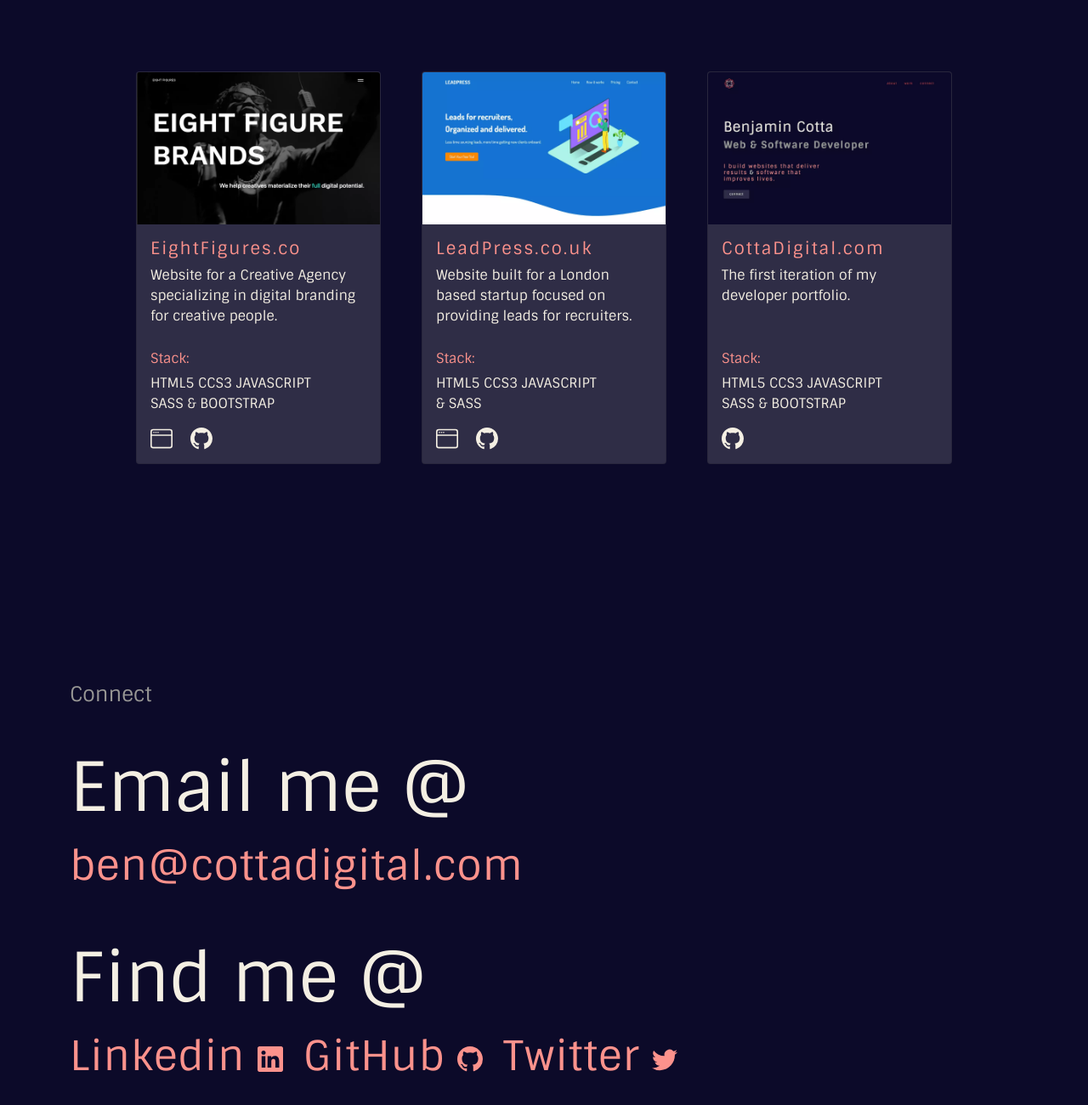
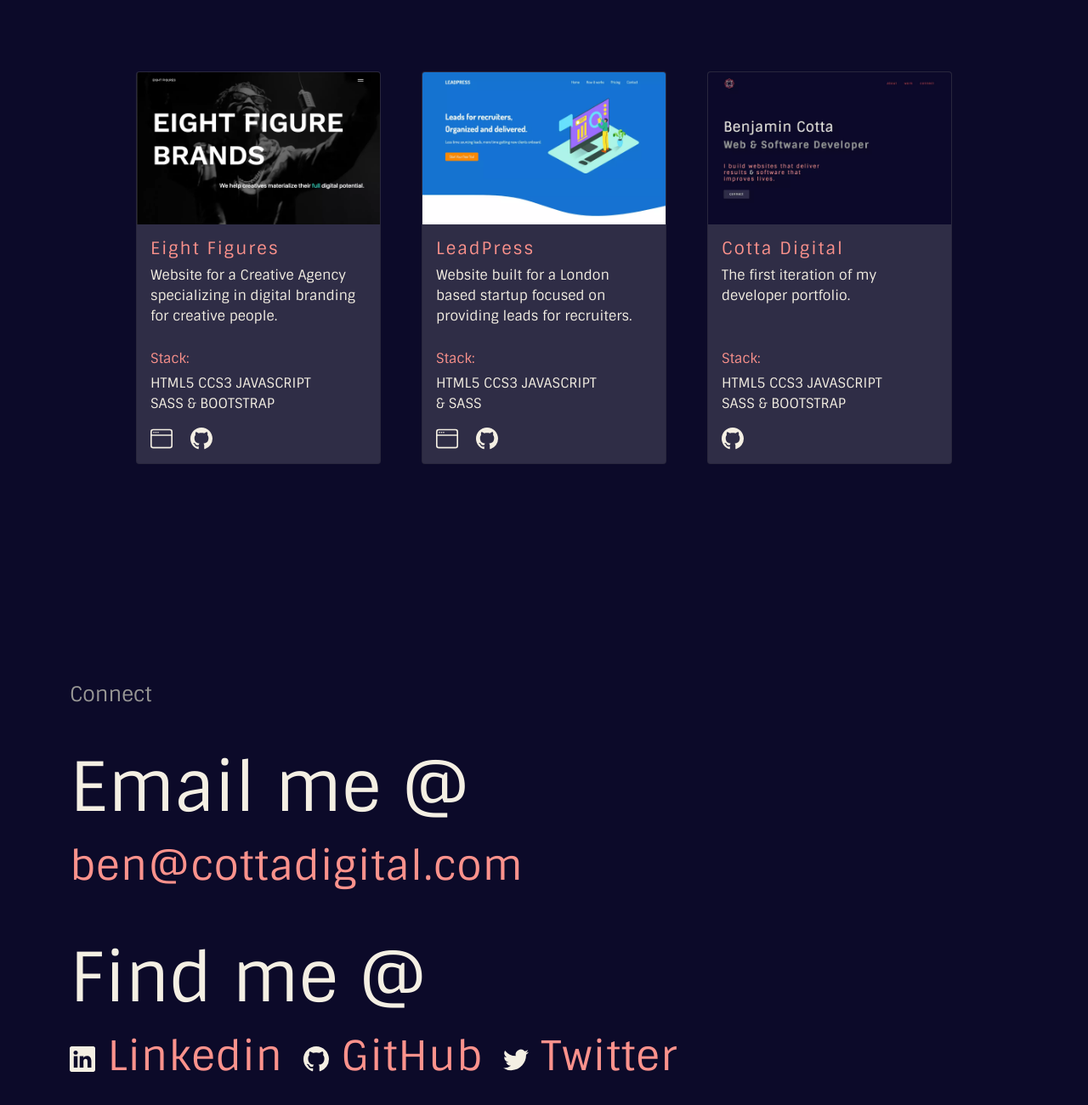
Before and after one commit to benjamincotta/Cotta-Digital-Website, a website: page index.html in a window 1280 px wide. Shown: the part 1737-3037 px from the top of the page at 85% size. Drawn offline with nearby package versions, Linux system fonts and the light colour scheme.

Commit message:
height fixes

```diff
--- a/index.html
+++ b/index.html
@@ -99,7 +99,7 @@
                     <div class="card my-4 mx-2 mx-lg-4 p-0" style="width: 18rem;">
                         <img src="/assets/eight-figures-homepage.webp" class="card-img-top" alt="eight-figures-website">
                         <div class="card-body">
-                            <h5>EightFigures.co</h5>
+                            <h5>Eight Figures</h5>
                             <p class="card-text mb-0">Website for a Creative Agency specializing in digital branding for creative people.</p>
                             <h6>Stack:</h6>
                             <p>HTML5 CCS3 JAVASCRIPT <br> SASS & BOOTSTRAP</p>
@@ -120,7 +120,7 @@
                     <div class="card my-4 mx-2 mx-lg-4 p-0" style="width: 18rem;">
                         <img src="/assets/leadpress-homepage.webp" class="card-img-top" alt="leadpress-website">
                         <div class="card-body">
-                            <h5>LeadPress.co.uk</h5>
+                            <h5>LeadPress</h5>
                             <p class="card-text mb-0">Website built for a London based startup focused on providing leads for recruiters.</p>
                             <h6>Stack:</h6>
                             <p>HTML5 CCS3 JAVASCRIPT <br> & SASS</p>
@@ -141,7 +141,7 @@
                     <div class="card my-4 mx-2 mx-lg-4 p-0" style="width: 18rem;">
                         <img src="/assets/cotta-digital-homepage.webp" class="card-img-top" alt="cotta-digital-website">
                         <div class="card-body">
-                            <h5>CottaDigital.com</h5>
+                            <h5>Cotta Digital</h5>
                             <p class="card-text mb-0">The first iteration of my developer portfolio.</p>
                             <h6>Stack:</h6>
                             <p>HTML5 CCS3 JAVASCRIPT <br> SASS & BOOTSTRAP</p>
@@ -168,21 +168,21 @@
                     <h5>Find me @</h5>
                 </div>
                 <div class="col-12 d-flex flex-column flex-md-row mb-4">
-                    <a class="me-4" href="https://www.linkedin.com/in/benjamincotta/" target="_blank">Linkedin<svg xmlns="http://www.w3.org/2000/svg" width="30" height="30" fill="currentColor" class="bi bi-linkedin"
+                    <a class="me-4" href="https://www.linkedin.com/in/benjamincotta/" target="_blank"><svg xmlns="http://www.w3.org/2000/svg" width="30" height="30" fill="currentColor" class="bi bi-linkedin"
                         viewBox="0 0 16 16">
                         <path
                             d="M0 1.146C0 .513.526 0 1.175 0h13.65C15.474 0 16 .513 16 1.146v13.708c0 .633-.526 1.146-1.175 1.146H1.175C.526 16 0 15.487 0 14.854V1.146zm4.943 12.248V6.169H2.542v7.225h2.401zm-1.2-8.212c.837 0 1.358-.554 1.358-1.248-.015-.709-.52-1.248-1.342-1.248-.822 0-1.359.54-1.359 1.248 0 .694.521 1.248 1.327 1.248h.016zm4.908 8.212V9.359c0-.216.016-.432.08-.586.173-.431.568-.878 1.232-.878.869 0 1.216.662 1.216 1.634v3.865h2.401V9.25c0-2.22-1.184-3.252-2.764-3.252-1.274 0-1.845.7-2.165 1.193v.025h-.016a5.54 5.54 0 0 1 .016-.025V6.169h-2.4c.03.678 0 7.225 0 7.225h2.4z" />
-                    </svg></a>
-                    <a class="me-4" href="https://github.com/benjamincotta" target="_blank">GitHub<svg xmlns="http://www.w3.org/2000/svg" width="30" height="30" fill="currentColor" class="bi bi-github"
+                    </svg>Linkedin</a>
+                    <a class="me-4" href="https://github.com/benjamincotta" target="_blank"><svg xmlns="http://www.w3.org/2000/svg" width="30" height="30" fill="currentColor" class="bi bi-github"
                         viewBox="0 0 16 16">
                         <path
                             d="M8 0C3.58 0 0 3.58 0 8c0 3.54 2.29 6.53 5.47 7.59.4.07.55-.17.55-.38 0-.19-.01-.82-.01-1.49-2.01.37-2.53-.49-2.69-.94-.09-.23-.48-.94-.82-1.13-.28-.15-.68-.52-.01-.53.63-.01 1.08.58 1.23.82.72 1.21 1.87.87 2.33.66.07-.52.28-.87.51-1.07-1.78-.2-3.64-.89-3.64-3.95 0-.87.31-1.59.82-2.15-.08-.2-.36-1.02.08-2.12 0 0 .67-.21 2.2.82.64-.18 1.32-.27 2-.27.68 0 1.36.09 2 .27 1.53-1.04 2.2-.82 2.2-.82.44 1.1.16 1.92.08 2.12.51.56.82 1.27.82 2.15 0 3.07-1.87 3.75-3.65 3.95.29.25.54.73.54 1.48 0 1.07-.01 1.93-.01 2.2 0 .21.15.46.55.38A8.012 8.012 0 0 0 16 8c0-4.42-3.58-8-8-8z" />
-                    </svg></a>
-                    <a class="me-4" href="https://twitter.com/cottadigitial" target="_blank">Twitter<svg xmlns="http://www.w3.org/2000/svg" width="30" height="30" fill="currentColor" class="bi bi-twitter"
+                    </svg>GitHub</a>
+                    <a class="me-4" href="https://twitter.com/cottadigitial" target="_blank"><svg xmlns="http://www.w3.org/2000/svg" width="30" height="30" fill="currentColor" class="bi bi-twitter"
                         viewBox="0 0 16 16">
                         <path
                             d="M5.026 15c6.038 0 9.341-5.003 9.341-9.334 0-.14 0-.282-.006-.422A6.685 6.685 0 0 0 16 3.542a6.658 6.658 0 0 1-1.889.518 3.301 3.301 0 0 0 1.447-1.817 6.533 6.533 0 0 1-2.087.793A3.286 3.286 0 0 0 7.875 6.03a9.325 9.325 0 0 1-6.767-3.429 3.289 3.289 0 0 0 1.018 4.382A3.323 3.323 0 0 1 .64 6.575v.045a3.288 3.288 0 0 0 2.632 3.218 3.203 3.203 0 0 1-.865.115 3.23 3.23 0 0 1-.614-.057 3.283 3.283 0 0 0 3.067 2.277A6.588 6.588 0 0 1 .78 13.58a6.32 6.32 0 0 1-.78-.045A9.344 9.344 0 0 0 5.026 15z" />
-                    </svg></a>
+                    </svg>Twitter</a>
                 </div>
             </div>
         </div>
--- a/scss/_custom.scss
+++ b/scss/_custom.scss
@@ -121,7 +121,8 @@
       }
     }
     svg {
-      margin-left: 0.3em;
+      margin-right: 0.3em;
+      color: $text-color;
     }
   }
 }
@@ -139,6 +140,7 @@
       }
     }
     .work {
+      height: auto;
       h5 {
         font-size: 1em;
       }
@@ -166,9 +168,6 @@
       h3 {
         font-size: 1.2em;
       }
-    }
-    .work {
-      height: auto;
     }
     .connect {
       h5 {
```
Also changed, not shown: assets/css/style.css, 1 other file.
